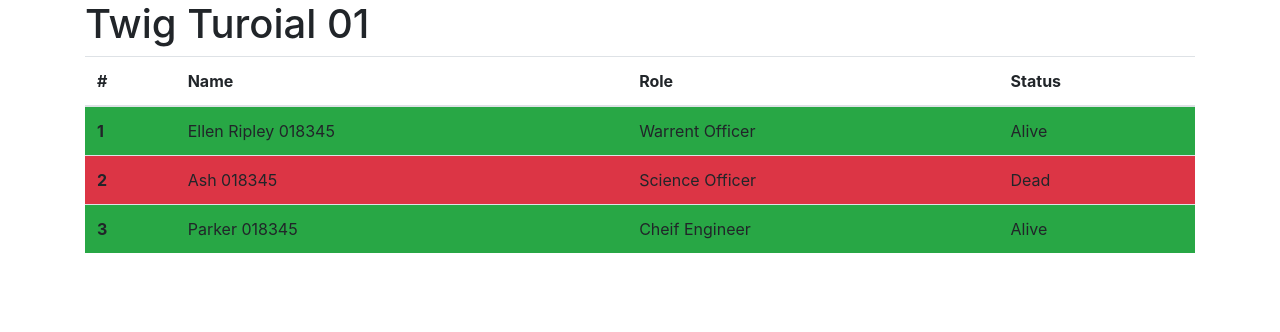
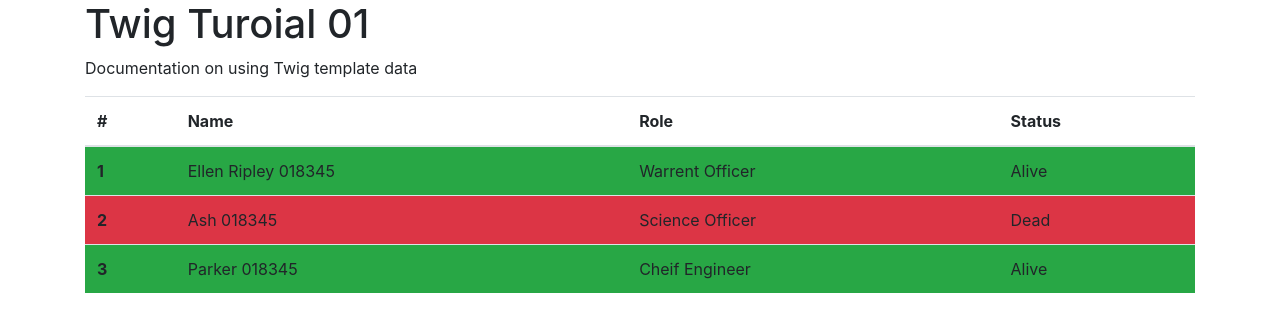
Before and after one commit to joepk90/twig-tutorials, a PHP site: page /01 in a window 1280 px wide. Shown: the top 332 px of the page. Run offline with PHP 8.4, Linux system fonts and the light colour scheme.

Commit message:
03 - setup _context data and render in index.php template

```diff
--- a/01/index.php
+++ b/01/index.php
@@ -7,6 +7,7 @@ $twig = new \Twig\Environment($loader);
 
 echo $twig->render('index.html', array(
     'title' => 'Twig Turoial 01',
+    'sub-title' => 'Documentation on using Twig template data',
     'crew' => array(
         array(
             'name' => 'Ellen Ripley',
--- a/templates/index.html
+++ b/templates/index.html
@@ -9,12 +9,14 @@
     <link rel="stylesheet" href="https://stackpath.bootstrapcdn.com/bootstrap/4.4.1/css/bootstrap.min.css" integrity="sha384-Vkoo8x4CGsO3+Hhxv8T/Q5PaXtkKtu6ug5TOeNV6gBiFeWPGFN9MuhOf23Q9Ifjh" crossorigin="anonymous">
 
     <title>{{ name }}</title>
+
   </head>
   <body>
 
     <div class="container">
 
         <h1>{{title}}</h1>
+        <p>{{attribute(_context, 'sub-title')}}</p>
 
         <div class="row">
             <div class="col-sm-12">
```
